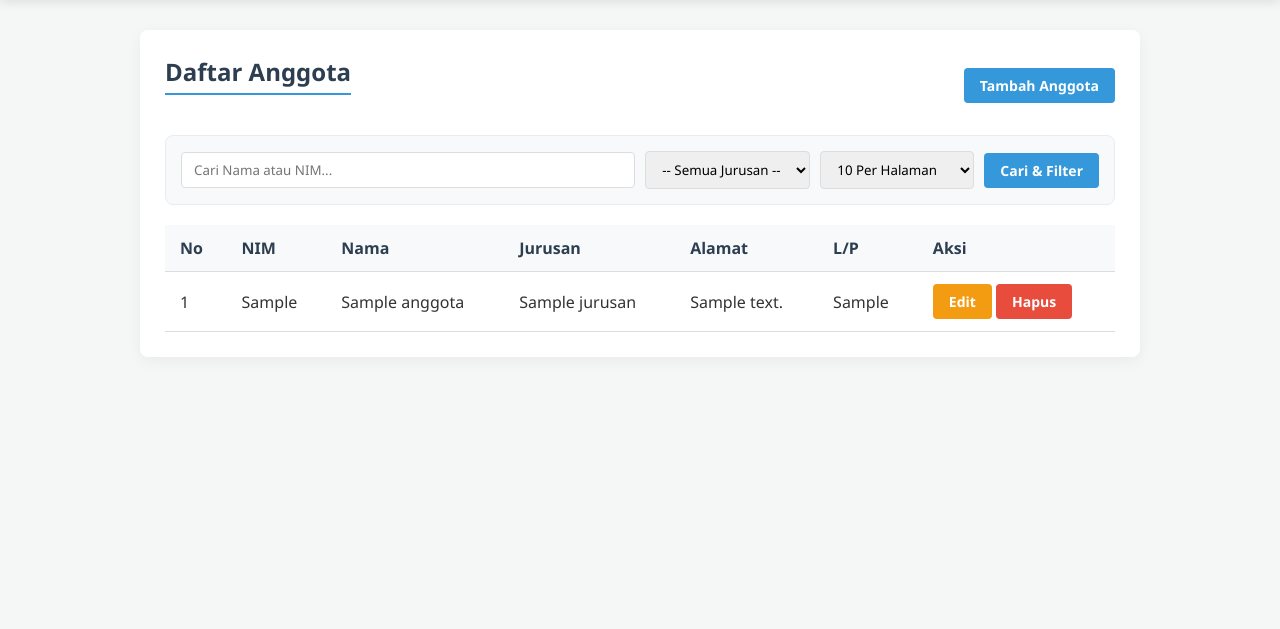
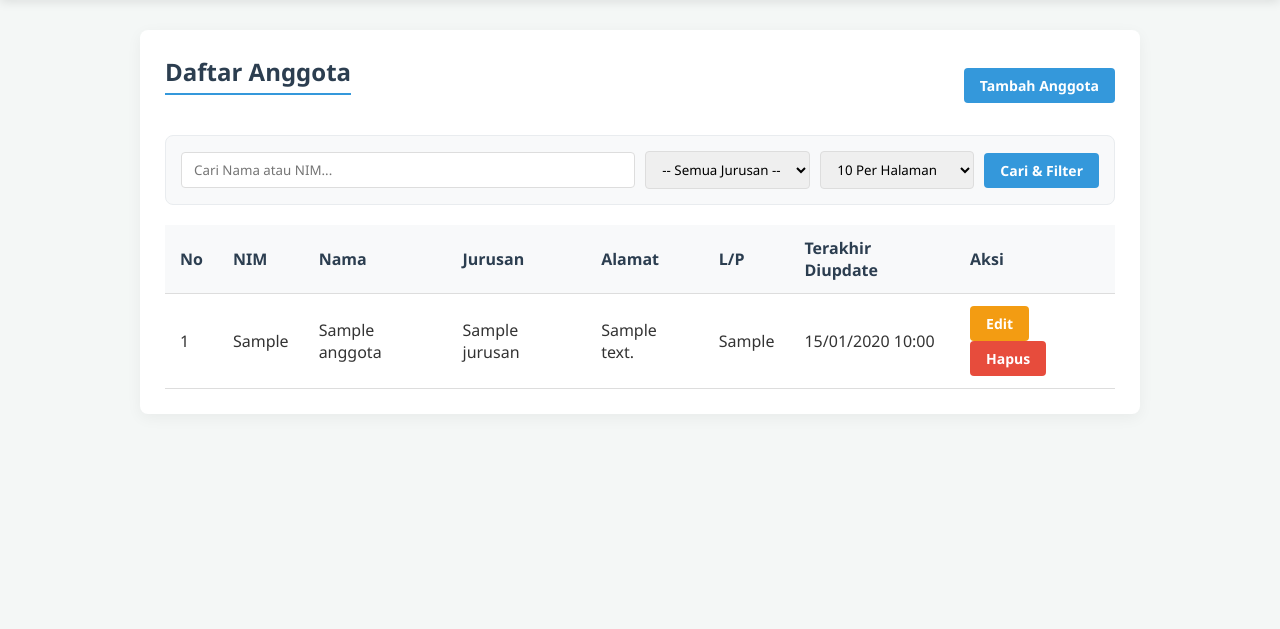
Before and after one commit to rizkiadha67/perpustakaanGI, a PHP site: page /anggota_tampil.php in a window 1280 px wide. Shown: the part 65-694 px from the top of the page. Run offline with PHP 8.4, Linux system fonts and the light colour scheme; tables that the repository leaves empty or names only in its code hold one stand-in row (values such as "Sample post").

Commit message:
Implementasi tracking created_at dan updated_at pada tabel dan tampilan

```diff
--- a/anggota_tampil.php
+++ b/anggota_tampil.php
@@ -86,6 +86,7 @@ include 'layout/header.php';
             <th>Jurusan</th>
             <th>Alamat</th>
             <th>L/P</th>
+            <th>Terakhir Diupdate</th>
             <th>Aksi</th>
         </tr>
     </thead>
@@ -112,6 +113,7 @@ include 'layout/header.php';
                 <td><?php echo $data['nama_jurusan']; ?></td>
                 <td><?php echo $data['alamat']; ?></td>
                 <td><?php echo $data['jenis_kelamin']; ?></td>
+                <td><?php echo date('d/m/Y H:i', strtotime($data['updated_at'])); ?></td>
                 <td>
                     <a href="anggota_edit.php?id=<?php echo $data['id_anggota']; ?>" class="btn btn-warning">Edit</a>
                     <a href="anggota_hapus.php?id=<?php echo $data['id_anggota']; ?>" class="btn btn-danger"
--- a/jurusan_tampil.php
+++ b/jurusan_tampil.php
@@ -14,6 +14,7 @@ include 'layout/header.php';
         <tr>
             <th width="50">No</th>
             <th>Nama Jurusan</th>
+            <th>Terakhir Diupdate</th>
             <th width="150">Aksi</th>
         </tr>
     </thead>
@@ -31,6 +32,7 @@ include 'layout/header.php';
             <tr>
                 <td><?php echo $no++; ?></td>
                 <td><?php echo $data['nama_jurusan']; ?></td>
+                <td><?php echo date('d/m/Y H:i', strtotime($data['updated_at'])); ?></td>
                 <td>
                     <a href="jurusan_edit.php?id=<?php echo $data['id_jurusan']; ?>" class="btn btn-warning">Edit</a>
                     <a href="jurusan_hapus.php?id=<?php echo $data['id_jurusan']; ?>" class="btn btn-danger"
```
